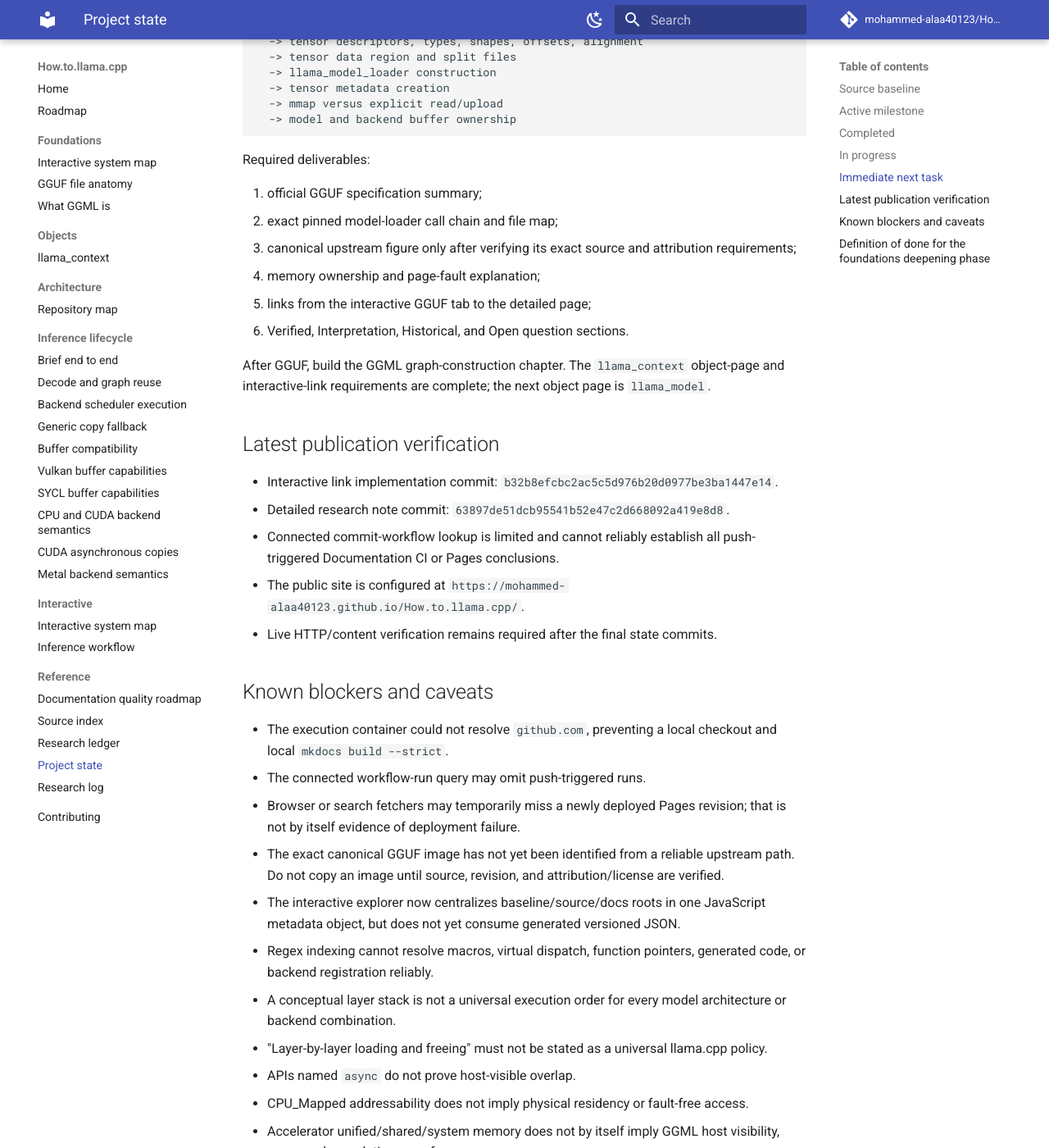
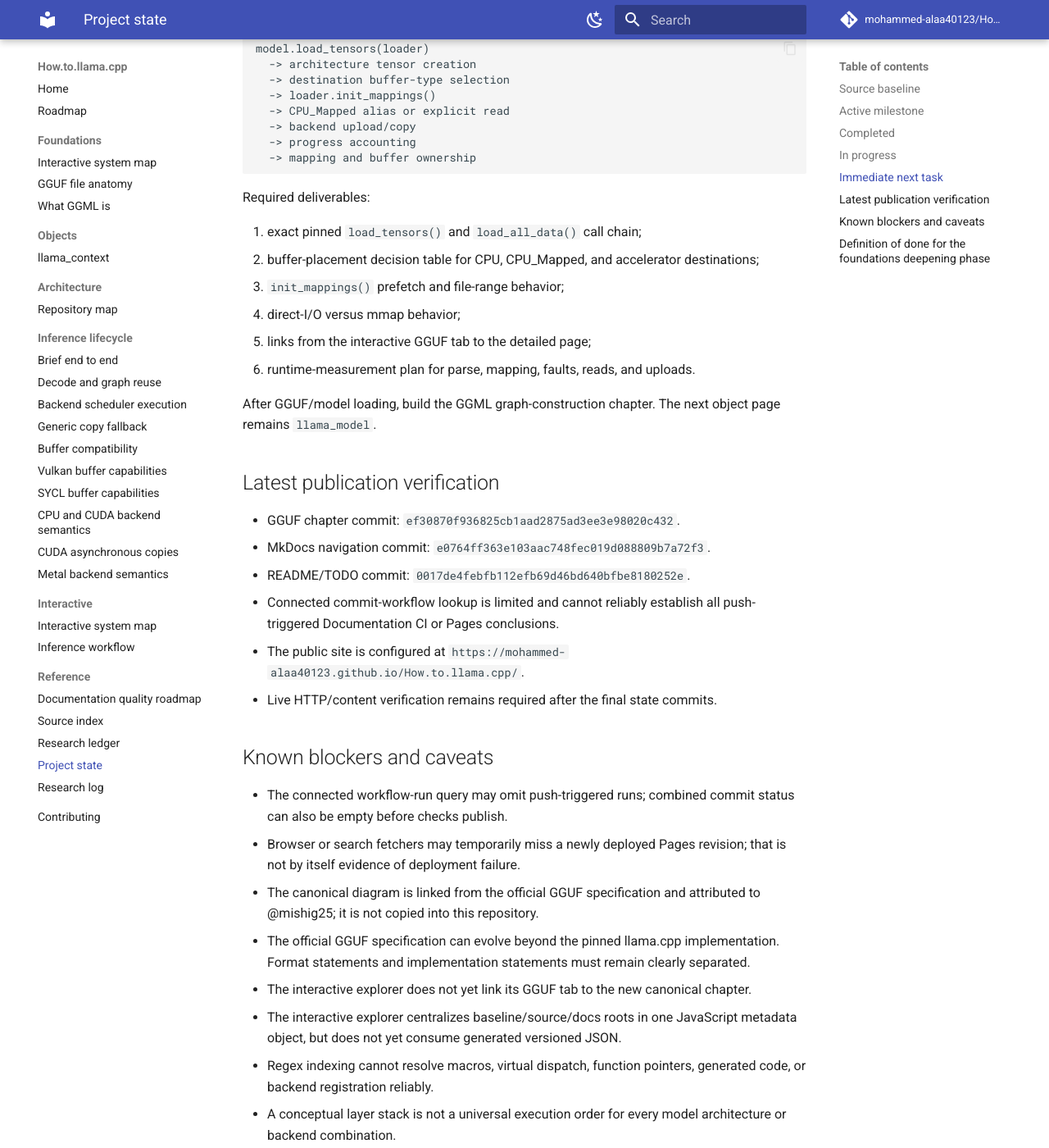
Before and after one commit to mohammed-alaa40123/How.to.llama.cpp, an MkDocs documentation site: the page built from docs/reference/project-state.md, in a window 1280 px wide and 1400 px high, scrolled down 2056 px. Shown: the whole window at 82% size. Built offline with MkDocs 1.6.1 and Material for MkDocs 9.7.7, drawn with Linux system fonts in a browser that asks for light colours; comment, search, counter and statistics services are not loaded; some of the changed text lies outside the part shown.

Commit message:
docs: update project state for GGUF anatomy

````diff
--- a/docs/reference/project-state.md
+++ b/docs/reference/project-state.md
@@ -31,11 +31,12 @@
 - Large interactive foundations explorer with system, code-path, memory, GGUF/graph, execution/synchronization, and file-map tabs.
 - Canonical `llama_context` object page covering creation, ownership, lifetime, memory, mutation, call chain, synchronization, teardown, source map, backend/version differences, and truth labels.
 - Interactive **llama_context runtime** layer and **Construct context** workflow step now link to the canonical object page through shared pinned metadata.
+- Canonical GGUF file-anatomy chapter covering official format structure, the attributed upstream diagram, typed metadata, tensor descriptors, alignment, split indexing, loader entry, mmap/page-fault distinctions, ownership, backend consequences, and truth labels.
 - Expanded implementation roadmap with four passes: file inventory, subsystem grouping, cross-file composition, and complete workflow reconstruction.
 
 ## In progress
 
-- Deep GGUF format and model-loader chapter, including the canonical upstream figure with verified attribution.
+- Second GGUF/model-loader slice: `model.load_tensors()`, buffer selection, mappings, prefetch, reads/uploads, direct I/O, and progress accounting.
 - Generated versioned metadata shared by interactive nodes, object pages, and source maps.
 - GGML op insertion, tensor-as-node semantics, graph expansion, activation allocation, reuse, and execution.
 - Memory atlas and interactive runtime overlays for mmap/page faults, RAM/RSS, backend copies, KV/recurrent state, and workspaces.
@@ -46,47 +47,47 @@
 
 ## Immediate next task
 
-Deepen the GGUF foundations chapter and connect it to the explorer:
+Complete the second GGUF/model-loading slice and connect the chapter to the explorer:
 
 ```text
-GGUF header and version
-  -> metadata key/value entries
-  -> architecture and hyperparameters
-  -> tokenizer/vocabulary metadata
-  -> tensor descriptors, types, shapes, offsets, alignment
-  -> tensor data region and split files
-  -> llama_model_loader construction
-  -> tensor metadata creation
-  -> mmap versus explicit read/upload
-  -> model and backend buffer ownership
+model.load_tensors(loader)
+  -> architecture tensor creation
+  -> destination buffer-type selection
+  -> loader.init_mappings()
+  -> CPU_Mapped alias or explicit read
+  -> backend upload/copy
+  -> progress accounting
+  -> mapping and buffer ownership
 ```
 
 Required deliverables:
 
-1. official GGUF specification summary;
-2. exact pinned model-loader call chain and file map;
-3. canonical upstream figure only after verifying its exact source and attribution requirements;
-4. memory ownership and page-fault explanation;
+1. exact pinned `load_tensors()` and `load_all_data()` call chain;
+2. buffer-placement decision table for CPU, CPU_Mapped, and accelerator destinations;
+3. `init_mappings()` prefetch and file-range behavior;
+4. direct-I/O versus mmap behavior;
 5. links from the interactive GGUF tab to the detailed page;
-6. Verified, Interpretation, Historical, and Open question sections.
+6. runtime-measurement plan for parse, mapping, faults, reads, and uploads.
 
-After GGUF, build the GGML graph-construction chapter. The `llama_context` object-page and interactive-link requirements are complete; the next object page is `llama_model`.
+After GGUF/model loading, build the GGML graph-construction chapter. The next object page remains `llama_model`.
 
 ## Latest publication verification
 
-- Interactive link implementation commit: `b32b8efcbc2ac5c5d976b20d0977be3ba1447e14`.
-- Detailed research note commit: `63897de51dcb95541b52e47c2d668092a419e8d8`.
+- GGUF chapter commit: `ef30870f936825cb1aad2875ad3ee3e98020c432`.
+- MkDocs navigation commit: `e0764ff363e103aac748fec019d088809b7a72f3`.
+- README/TODO commit: `0017de4febfb112efb69d46bd640bfbe8180252e`.
 - Connected commit-workflow lookup is limited and cannot reliably establish all push-triggered Documentation CI or Pages conclusions.
 - The public site is configured at `https://mohammed-alaa40123.github.io/How.to.llama.cpp/`.
 - Live HTTP/content verification remains required after the final state commits.
 
 ## Known blockers and caveats
 
-- The execution container could not resolve `github.com`, preventing a local checkout and local `mkdocs build --strict`.
-- The connected workflow-run query may omit push-triggered runs.
+- The connected workflow-run query may omit push-triggered runs; combined commit status can also be empty before checks publish.
 - Browser or search fetchers may temporarily miss a newly deployed Pages revision; that is not by itself evidence of deployment failure.
-- The exact canonical GGUF image has not yet been identified from a reliable upstream path. Do not copy an image until source, revision, and attribution/license are verified.
-- The interactive explorer now centralizes baseline/source/docs roots in one JavaScript metadata object, but does not yet consume generated versioned JSON.
+- The canonical diagram is linked from the official GGUF specification and attributed to @mishig25; it is not copied into this repository.
+- The official GGUF specification can evolve beyond the pinned llama.cpp implementation. Format statements and implementation statements must remain clearly separated.
+- The interactive explorer does not yet link its GGUF tab to the new canonical chapter.
+- The interactive explorer centralizes baseline/source/docs roots in one JavaScript metadata object, but does not yet consume generated versioned JSON.
 - Regex indexing cannot resolve macros, virtual dispatch, function pointers, generated code, or backend registration reliably.
 - A conceptual layer stack is not a universal execution order for every model architecture or backend combination.
 - "Layer-by-layer loading and freeing" must not be stated as a universal llama.cpp policy.
````
Also changed, not shown: other parts of docs/reference/project-state.md (+1 -1 lines).
